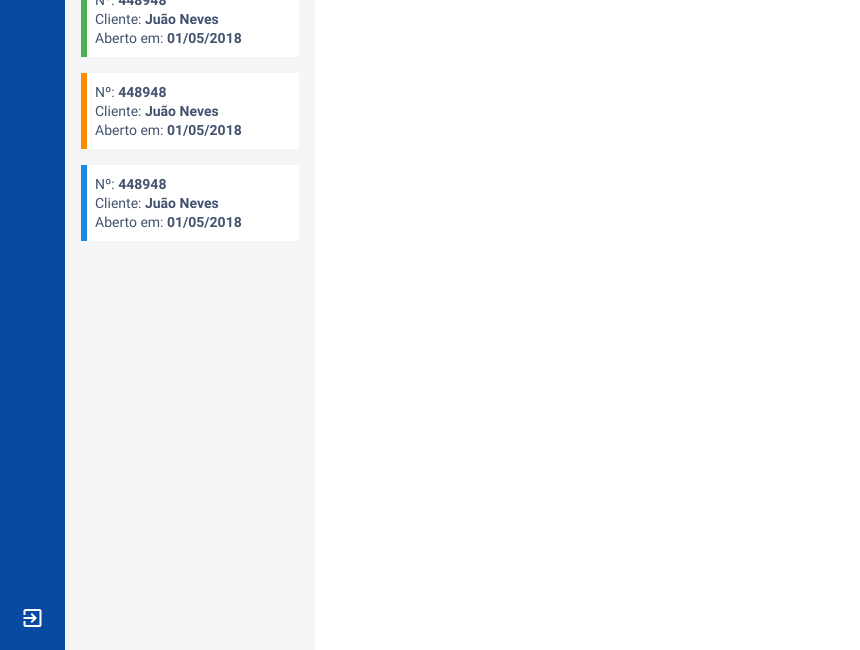
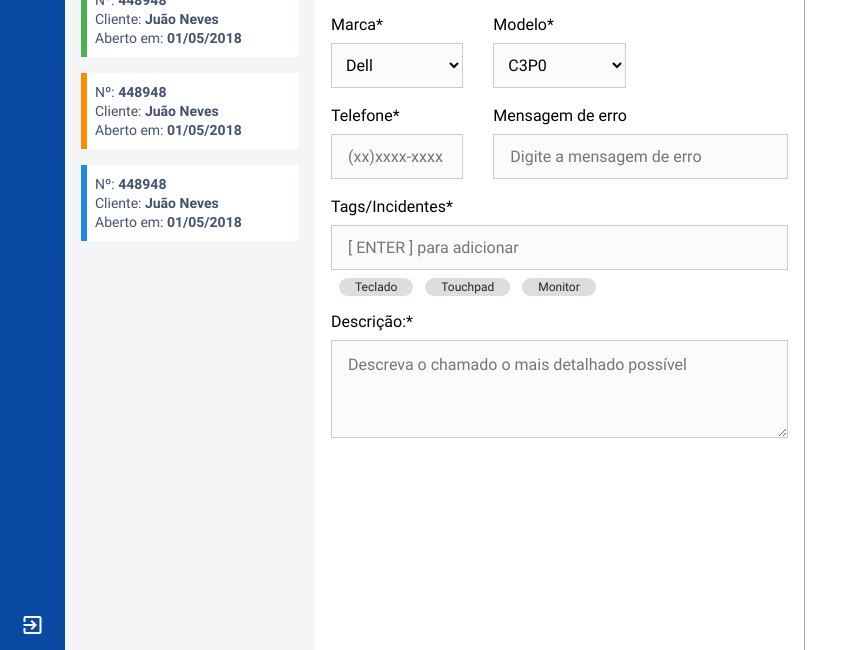
Before and after one commit to CleberOtaviano/sd-nodejs, a website: page app/dashboard/index.html in a window 1280 px wide. Shown: the part 150-800 px from the top of the page, without its empty margins (0-860 px from the left). Drawn offline with nearby package versions, Linux system fonts and the light colour scheme; files that its build step writes are made by us from their sources.

Commit message:
Menu e formulario dashboard

```diff
--- a/app/dashboard/_dashboard.scss
+++ b/app/dashboard/_dashboard.scss
@@ -43,4 +43,23 @@
             }
         }
     }
+    .conteudo-abrir-chamado {
+        border-right: 1px solid #a9a9a9;
+        width: 490px;
+        height: 100vh;
+        overflow: auto;
+        padding: 1rem;
+
+        .tags {
+            margin: 8px 0;
+
+            .tag {
+                font-size: 12px;
+                padding: 2px 1rem;
+                background-color: #dedcdc;
+                margin-left: 8px;
+                border-radius: 100px;
+            }
+        }
+    }
 }
--- a/app/dashboard/index.html
+++ b/app/dashboard/index.html
@@ -38,7 +38,92 @@
         </div>
 
         <div class="conteudo">
-            <h1 class="mt-0">Abrir chamado</h1>
+            <div class="conteudo-abrir-chamado">
+                <h1 class="mt-0">Abrir chamado</h1>
+
+                <div class="row">
+                    <div class="col-8">
+                        <div class="input-container">
+                            <label for="identificacao">Identificação*</label>
+                            <input id="identificacao" type="text" placeholder="Digite a identificação do equipamento" autocomplete="off">
+                        </div>
+                    </div>
+                </div>
+
+                <div class="row">
+                    <div class="col">
+                        <div class="row">
+                            <div class="col-4">
+                                <div class="input-container">
+                                    <label for="marca">Marca*</label>
+                                    <select>
+                                        <option value="Dell">Dell</option>
+                                        <option value="Lenovo">Lenovo</option>
+                                        <option value="Samsung">Samsung</option>
+                                        <option value="Avell">Avell</option>
+                                    </select>
+                                </div>
+                            </div>
+                            <div class="col-4">
+                                <div class="input-container">
+                                    <label for="modelo">Modelo*</label>
+                                    <select id="modelo">
+                                        <option value="C3P0">C3P0</option>
+                                        <option value="C459">C459</option>
+                                    </select>
+                                </div>
+                            </div>
+                        </div>
+                    </div>
+                </div>
+
+                <div class="row">
+                    <div class="col">
+                        <div class="row">
+                            <div class="col-4">
+                                <div class="input-container">
+                                    <label for="telefone">Telefone*</label>
+                                    <input id="telefone" type="text" placeholder="(xx)xxxx-xxxx" autocomplete="off">
+                                </div>
+                            </div>
+                            <div class="col">
+                                <div class="input-container">
+                                    <label for="erro">Mensagem de erro</label>
+                                    <input id="erro" type="text" placeholder="Digite a mensagem de erro" autocomplete="off">
+                                </div>
+                            </div>
+                        </div>
+                    </div>
+                </div>
+
+                <div class="row">
+                    <div class="col">
+                        <div class="input-container">
+                            <label for="tags">Tags/Incidentes*</label>
+                            <input id="tags" type="text" placeholder="[ ENTER ] para adicionar">
+                            <div class="tags">
+                                <span class="tag">Teclado</span>
+                                <span class="tag">Touchpad</span>
+                                <span class="tag">Monitor</span>
+                            </div>
+                        </div>
+                    </div>
+                </div>
+
+                <div class="row">
+                    <div class="col">
+                        <div class="input-container">
+                            <label for="descricao">Descrição:*</label>
+                            <textarea id="descricao" rows="4" placeholder="Descreva o chamado o mais detalhado possível"></textarea>
+                        </div>
+                    </div>
+                </div>
+
+
+            </div>
+            <div class="conteudo-anexo">
+
+            </div>
         </div>
     </div>
 
@@ -46,4 +131,8 @@
 
 {% block javascript %}
 
+    <script>
+        $(".item-menu").eq(0).addClass("selecionado");
+
+    </script>
 {% endblock %}
--- a/app/menu/_menu.scss
+++ b/app/menu/_menu.scss
@@ -5,16 +5,21 @@
     display: flex;
     flex-direction: column;
     text-align: center;
+    align-items: center;
 
     .item-menu {
         color: #fff;
-        height: 65px;
+        width: 50px;
+        height: 50px;
         display: flex;
         align-items: center;
         justify-content: center;
         border-radius: 65px;
         text-decoration: none;
 
+        &:first-child {
+            margin-top: 1rem;
+        }
         &.selecionado {
             background-color: #fff;
             color: $primary;
--- a/assets/scss/componentes/_form.scss
+++ b/assets/scss/componentes/_form.scss
@@ -3,7 +3,7 @@ label {
     color: #000;
     margin-bottom: 10px;
 }
-input {
+input, select, textarea {
     border: 1px solid #cccccc;
     padding: 1rem;
     background-color: #fafbfc;
@@ -11,8 +11,17 @@ input {
     display: inline-block;
     width: 100%;
     outline: none;
+    height: 45px;
+    max-height: 45px;
+}
+select {
+    padding: 10px;
+}
+textarea {
+    max-height: initial;
+    height: initial;
 }
 .input-container {
     position: relative;
-    margin: 1rem 0;
+    margin: 10px 0;
 }
--- a/assets/scss/main.scss
+++ b/assets/scss/main.scss
@@ -15,5 +15,5 @@ body {
 }
 
 .conteudo {
-    padding: 1rem;
+    // padding: 1rem;
 }
```
Also changed, not shown: public/css/main.css.
